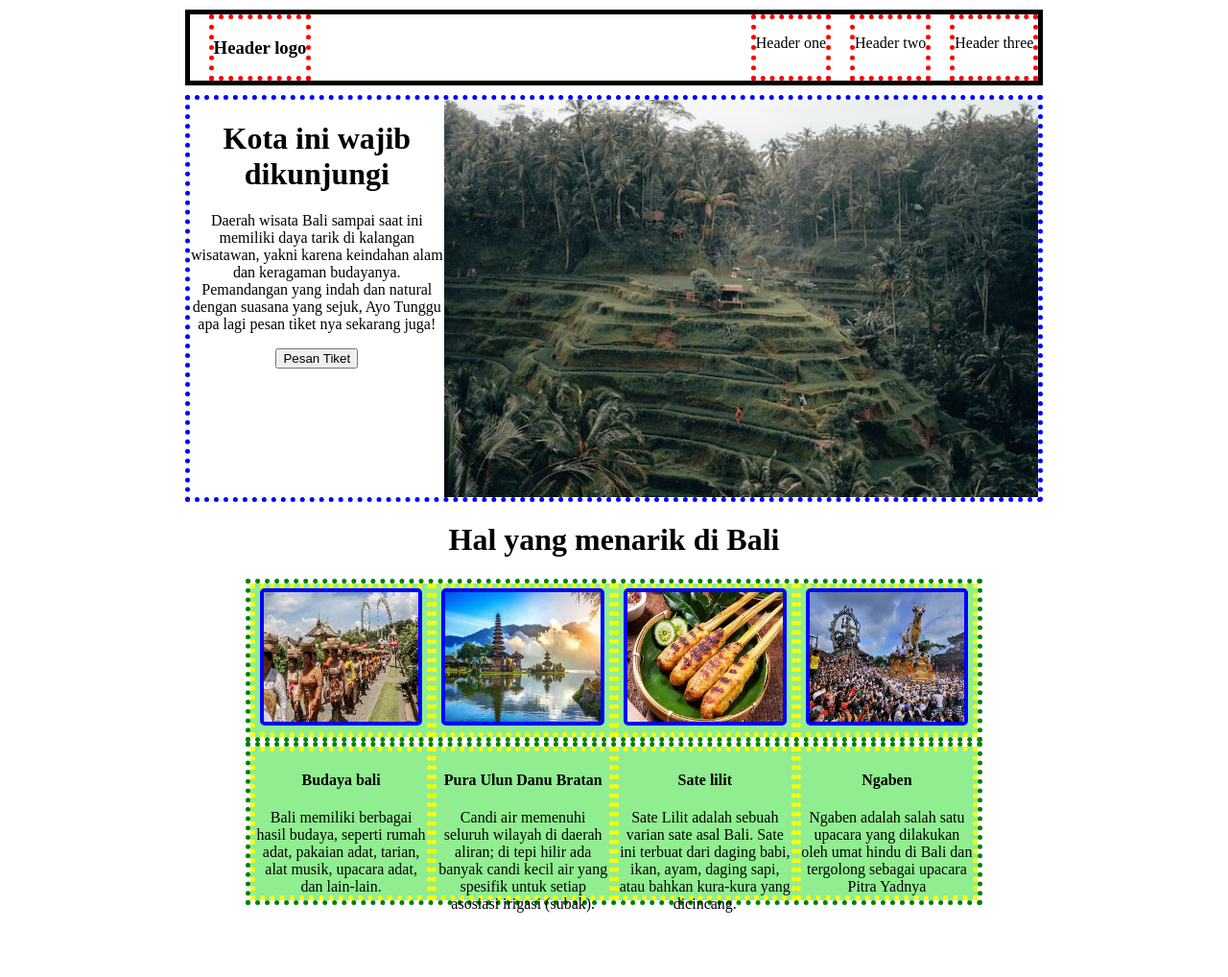
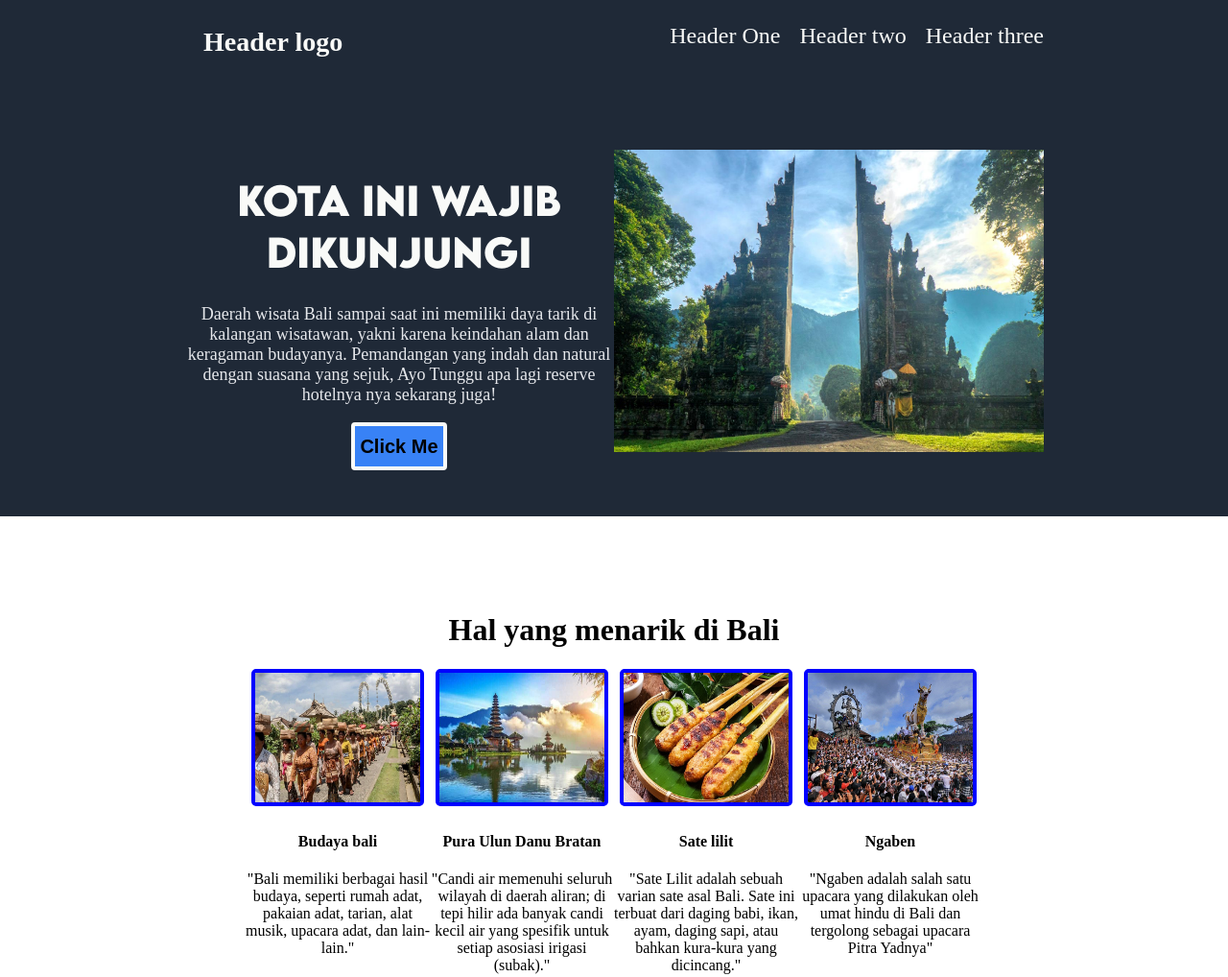
Before and after one commit to MuchtarHasan758/landing-page, a plain HTML site: page index.html in a window 1280 px wide. Shown: the top 1018 px of the page at 96% size. Drawn offline with Linux system fonts and the light colour scheme.

Commit message:
styling done

```diff
--- a/index.html
+++ b/index.html
@@ -6,18 +6,20 @@
         <title>Landing Page</title>
     </head>
     <body>
+        <div class="black-background">
         <div class="header">
             <div class="header-logo">
                 <h3>Header logo</h3>
             </div>
-            <div><p>Header one</p></div>
+            <div><p>Header One</p></div>
             <div><p>Header two</p></div>
             <div><p>Header three</p></div>
         </div>
         <div class="hero">
             <div class="desc"><h1>Kota ini wajib dikunjungi</h1>
-            <p>Daerah wisata Bali sampai saat ini memiliki daya tarik di kalangan wisatawan, yakni karena keindahan alam dan keragaman budayanya. Pemandangan yang indah dan natural dengan suasana yang sejuk, Ayo Tunggu apa lagi pesan tiket nya sekarang juga!</p><button id="btn-tiket">Pesan Tiket</button></div>
-            <img src="./images/bali.jpg" alt="persawahan-bali">
+            <p>Daerah wisata Bali sampai saat ini memiliki daya tarik di kalangan wisatawan, yakni karena keindahan alam dan keragaman budayanya. Pemandangan yang indah dan natural dengan suasana yang sejuk, Ayo Tunggu apa lagi reserve hotelnya nya sekarang juga!</p><button id="btn-clickme">Click Me</button></div>
+            <img src="./images/bali-hd.jpg" alt="bali-gate">
+        </div>
         </div>
         <h1>Hal yang menarik di Bali</h1>
         <div class="fakta-container">
@@ -28,10 +30,10 @@
         </div>
         <div class="fakta-container">
             <div><h4>Budaya bali</h4>
-            <p>Bali memiliki berbagai hasil budaya, seperti rumah adat, pakaian adat, tarian, alat musik, upacara adat, dan lain-lain.</p></div>
-            <div><h4>Pura Ulun Danu Bratan</h4><p> Candi air memenuhi seluruh wilayah di daerah aliran; di tepi hilir ada banyak candi kecil air yang spesifik untuk setiap asosiasi irigasi (subak).</p></div>
-            <div><h4>Sate lilit</h4><p>Sate Lilit adalah sebuah varian sate asal Bali. Sate ini terbuat dari daging babi, ikan, ayam, daging sapi, atau bahkan kura-kura yang dicincang.</p></div>
-            <div><h4>Ngaben</h4><p>Ngaben adalah salah satu upacara yang dilakukan oleh umat hindu di Bali dan tergolong sebagai upacara Pitra Yadnya</p></div>
+            <p>"Bali memiliki berbagai hasil budaya, seperti rumah adat, pakaian adat, tarian, alat musik, upacara adat, dan lain-lain."</p></div>
+            <div><h4>Pura Ulun Danu Bratan</h4><p>"Candi air memenuhi seluruh wilayah di daerah aliran; di tepi hilir ada banyak candi kecil air yang spesifik untuk setiap asosiasi irigasi (subak)."</p></div>
+            <div><h4>Sate lilit</h4><p>"Sate Lilit adalah sebuah varian sate asal Bali. Sate ini terbuat dari daging babi, ikan, ayam, daging sapi, atau bahkan kura-kura yang dicincang."</p></div>
+            <div><h4>Ngaben</h4><p>"Ngaben adalah salah satu upacara yang dilakukan oleh umat hindu di Bali dan tergolong sebagai upacara Pitra Yadnya"</p></div>
         </div>
         <div class="quotes-bali">
             <div><h1>"Bali is more than a place... It's a mood, it's magical. it's tropical state of mind"
--- a/styles.css
+++ b/styles.css
@@ -3,21 +3,32 @@
     src: url("./fonts/quotefont.ttf");
 }
 
+@font-face {
+    font-family: lemon-milk-b;
+    src: url("./fonts/lemon-milk-bold.otf");
+}
+
 body {
     text-align: center;
-    margin: none;
+    margin: 0;
+}
+
+.black-background {
+    background-color: #1f2937;
 }
 
 .header {
     display: flex;
-    border: 5px solid black;
+    /* border: 5px solid black; */
     width: 70%;
-    margin: 10px auto;
+    margin: auto;
 }
 
 .header div {
-    border: 5px dotted red;
+    /* border: 5px dotted red; */
     margin-left: 20px;
+    color: #f9faf8;
+    font-size: 24px;
 }
 
 .header-logo {
@@ -26,20 +37,37 @@ body {
 }
 
 .hero {
-    margin: 10px auto;
-    width: 70%;
-    border: 5px dotted blue;
+    margin-left: auto;
+    margin-right: auto;
+    margin-bottom: 100px;
+    width: 100%;
+    height: 450px;
+    /* border: 5px dotted blue; */
     display: flex;
+    justify-content: center;
     min-width: 0px;
+}
+
+.hero > div > h1 {
+    font-family: lemon-milk-b;
+    font-size: 40px;
+    font-weight: 800;
+    color: #f9faf8;
 }
 
 .desc {
     text-align: center;
+    width: 35%;
+    height: 70%;
+    align-self: center;
+    color: #e5e7eb;
+    font-size: 18px;
 }
 
 img {
-    width: 70%;
-    height: auto;
+    align-self: center;
+    width: 35%;
+    height: 70%;
 }
 
 .fakta-container {
@@ -47,7 +75,7 @@ img {
     width: 60%;
     height: auto;
     justify-content: space-around;
-    border: 5px dotted green;
+    /* border: 5px dotted green; */
     margin: auto;
 }
 
@@ -56,8 +84,7 @@ img {
     min-height: 0px;
     width: 250px;
     height: 150px;
-    border: 5px dotted yellow;
-    background-color: lightgreen;
+    /* border: 5px dotted yellow; */
 }
 
 .fakta-container > div > img {
@@ -68,23 +95,26 @@ img {
 }
 
 .quotes-bali {
+    background-color: #e5e7eb;
     display: flex;
     min-width: 0px;
     align-items: center;
     justify-content: center;
-    border: 5px dotted black;
+    /* border: 5px dotted black; */
     margin-top: 100px;
+    margin-bottom: 100px;
     flex-direction: column;
     height: 400px;
 }
 
 .quotes-bali > div {
     width: 30%;
-    border: 5px dotted orange;
+    /* border: 5px dotted orange; */
 }
 
 .quotes-bali > div h1 {
     font-family: quote-font;
+    font-size: 36px;
 }
 
 .quotes-bali > div > h3 {
@@ -96,19 +126,29 @@ img {
     width: 70%;
     margin: 100px auto;
     justify-content: center;
-    border: 5px solid blue;
+    background-color: #3882f6;
+    border-radius: 10px;
+    /* border: 5px solid blue; */
 }
 
 .pesan-tiket > div {
     width: 50%;
-    border: 5px dotted red;
+    /* border: 5px dotted red; */
 }
 
 #btn-clickme {
+    background-color: #3882f6;
+    border-radius: 4px;
     padding: 0;
     font-size: 20px;
     font-weight: 700;
     width: 100px;
     height: 50px;
     align-self: center;
+    border: 4px solid #f9faf8;
+    cursor: pointer;
 }
+
+#btn-clickme:hover {
+    background-color: red;
+}
```
Also changed, not shown: fonts/lemon-milk-bold.otf (added), images/bali-hd.jpg (added).
